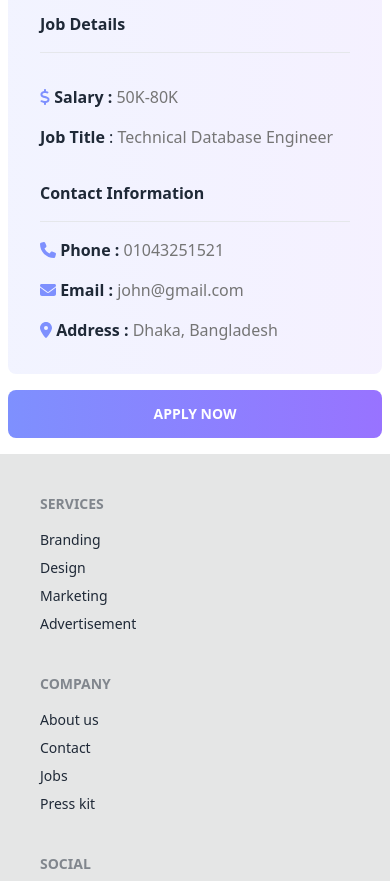
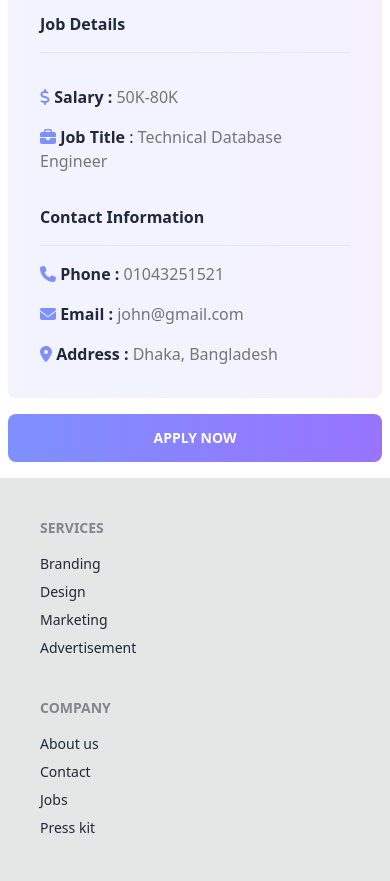
Before and after one commit to Showrab15/Career-Bridge, a React (Vite) app: page /job/1 in a window 390 px wide. Shown: the part 800-1681 px from the top of the page. Built offline with nearby package versions, Linux system fonts and the light colour scheme.

Commit message:
mobile reponsive done

```diff
--- a/src/components/JobDetails/JobDetails.jsx
+++ b/src/components/JobDetails/JobDetails.jsx
@@ -1,7 +1,7 @@
 import React, { useEffect, useState } from 'react';
 import { useLoaderData, useParams } from 'react-router-dom';
 import { addToDb } from '../../utilities/fakedb';
-import { faLocationDot, faEnvelope, faDollar, faPhone } from '@fortawesome/free-solid-svg-icons'
+import { faLocationDot, faEnvelope, faDollar, faPhone , faBriefcase} from '@fortawesome/free-solid-svg-icons'
 import { FontAwesomeIcon } from '@fortawesome/react-fontawesome'
 
 const JobDetails = () => {
@@ -70,7 +70,7 @@ const JobDetails = () => {
                         <hr />
                         <div className="mt-8 mb-8 text-base ">
                             <p><span className="font-semibold "> <FontAwesomeIcon style={{ color: 'rgba(126, 144, 254, 1)' }} icon={faDollar} />  Salary : </span>  <span style={{ color: '#757575' }}>{salary}</span> </p>
-                            <p className='mt-4'><span className="font-semibold  ">Job Title</span> : <span style={{ color: '#757575' }}> {job_title}</span> </p>
+                            <p className='mt-4'><span className="font-semibold  "><FontAwesomeIcon style={{ color: 'rgba(126, 144, 254, 1)' }} icon={faBriefcase} /> Job Title</span> : <span style={{ color: '#757575' }}> {job_title}</span> </p>
                         </div>
                         <h1 className="font-bold text-base mb-4">Contact Information</h1>
                         <div>
```
